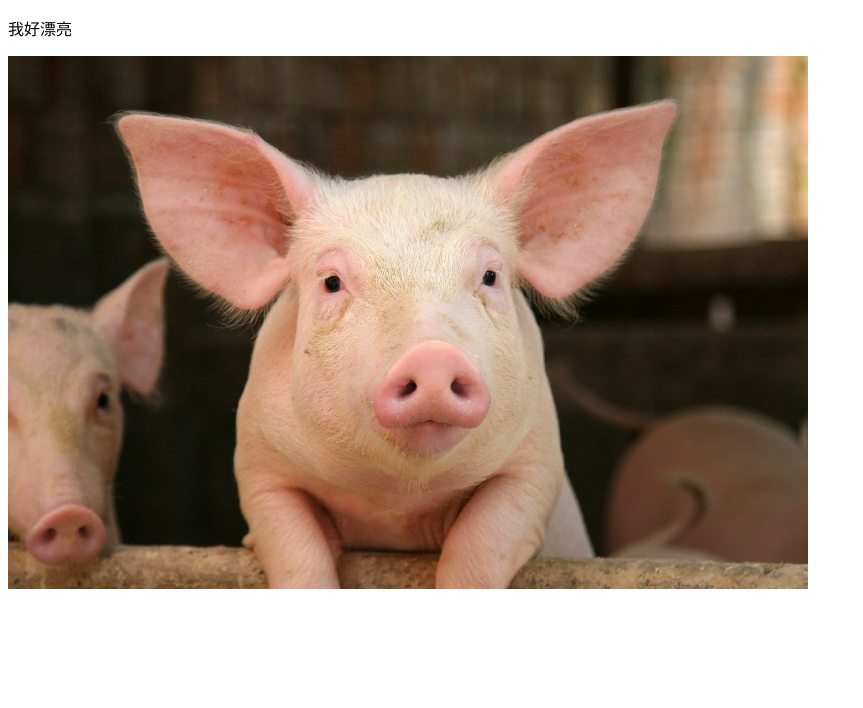
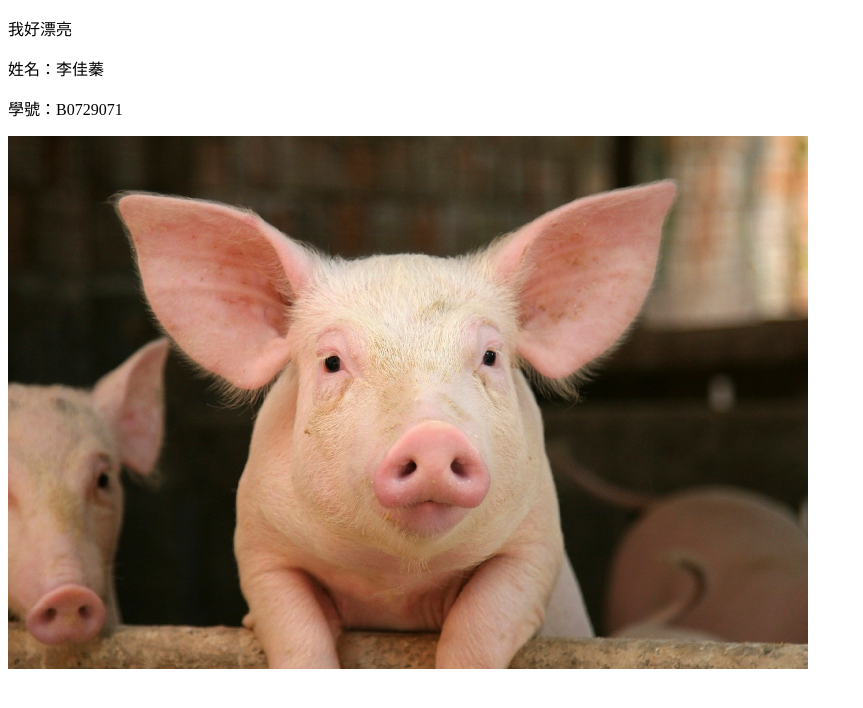
Before and after one commit to marry2422/web, a plain HTML site: page 1.html in a window 1280 px wide. Shown: the whole page, without its empty margins (0-863 px from the left). Drawn offline with Linux system fonts and the light colour scheme.

Commit message:
Add files via upload

```diff
--- a/1.html
+++ b/1.html
@@ -7,6 +7,8 @@
 
 <body>
 <p>我好漂亮  </p>
+<p>姓名：李佳蓁</p>
+<p>學號：B0729071</p>
 <p><img src="3768368.jpg" width="800" height="533" /></p>
 </body>
 </html>
```
